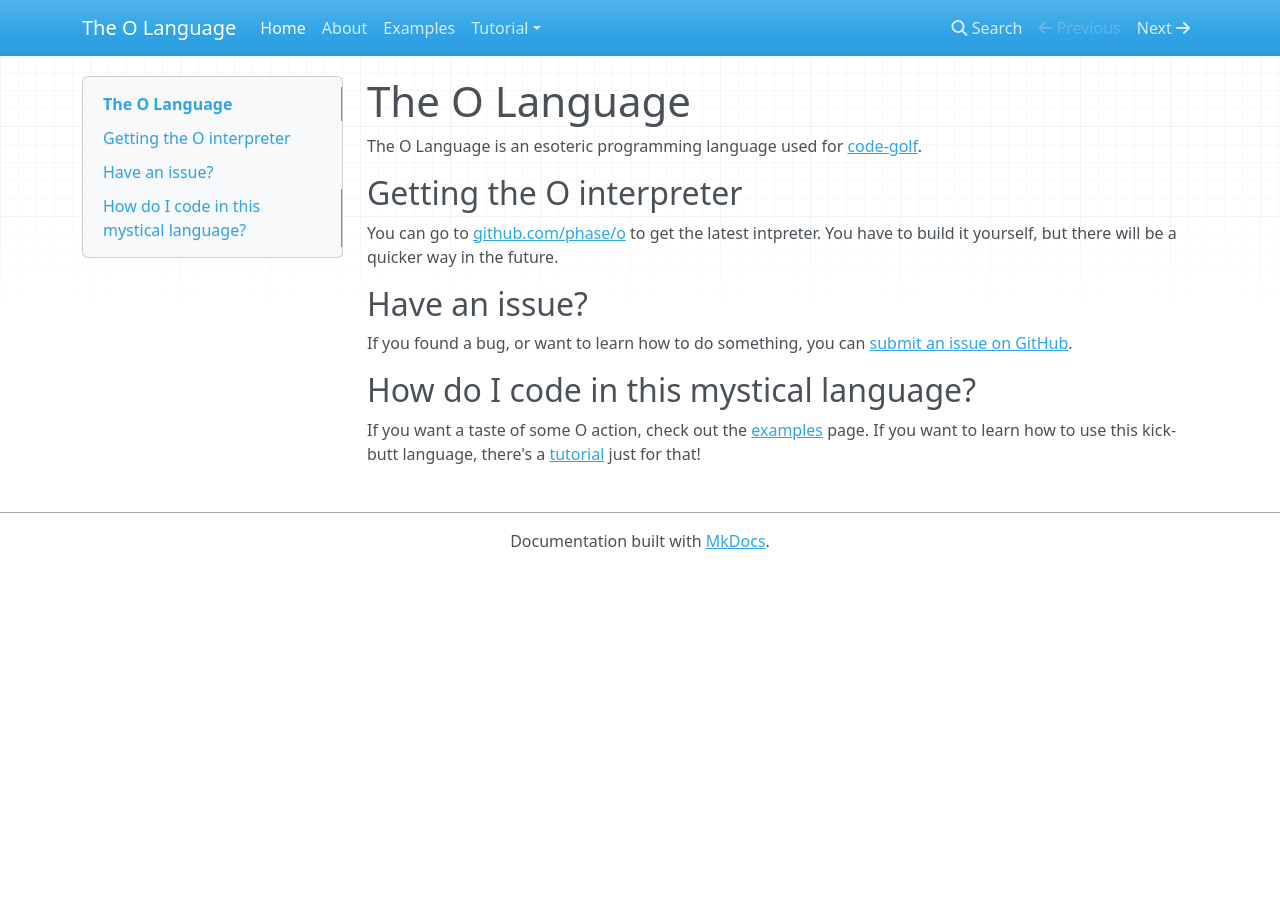
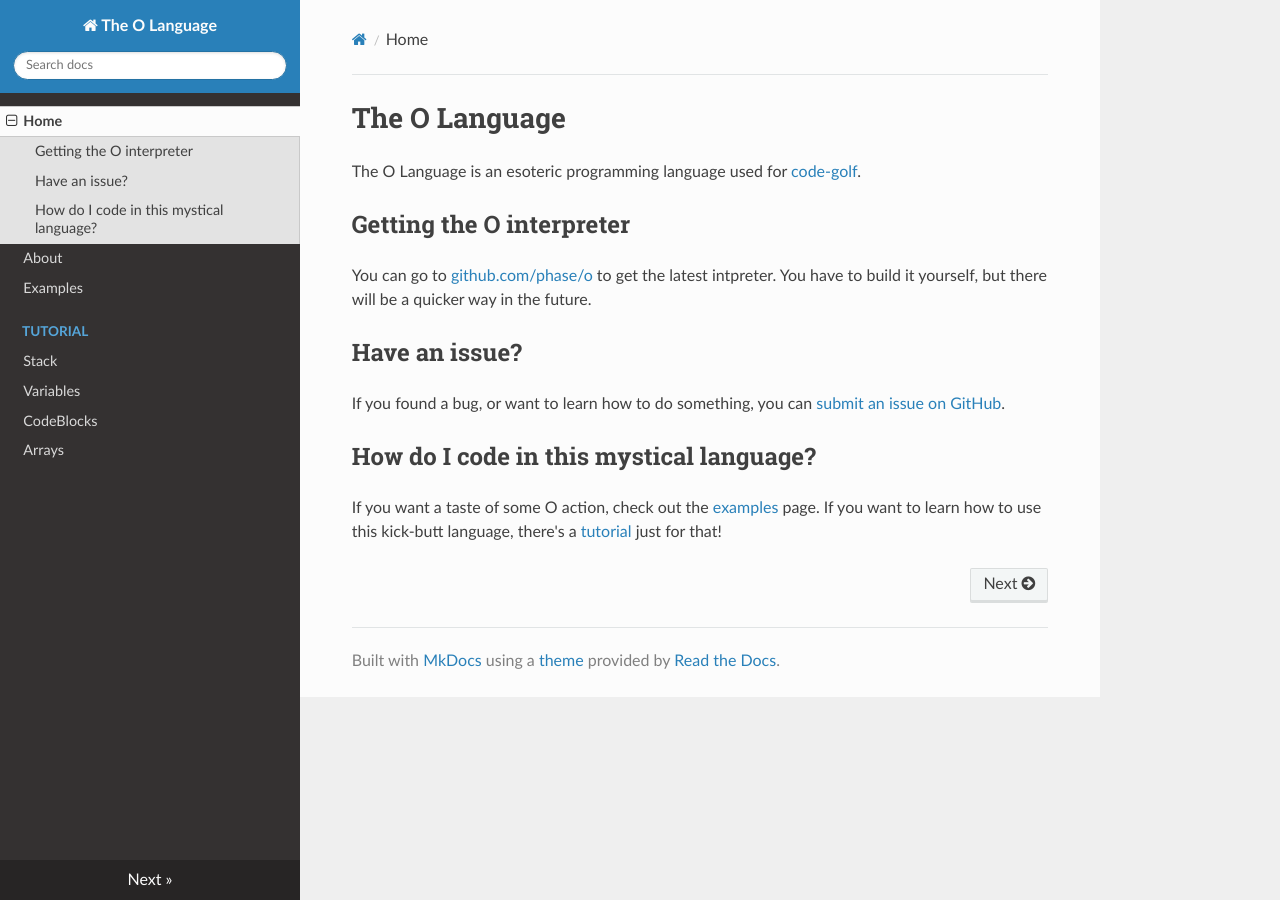
Before and after one commit to phase/o, an MkDocs documentation site: the page built from docs/index.md, in a window 1280 px wide. Built offline with MkDocs 1.6.1, drawn with Linux system fonts in a browser that asks for light colours; nearby versions of some CDN libraries; old or Windows-style settings are respelled for this version of MkDocs; some of the changed lines change nothing that is shown.

Commit message:
fix docs -_-

```diff
--- a/mkdocs.yml
+++ b/mkdocs.yml
@@ -1,10 +1,11 @@
 site_name: The O Language
 pages:
-- Home: 'index.md'
-- About: 'about.md'
-- Examples: 'examples.md'
+- Home: index.md
+- About: about.md
+- Examples: examples.md
 - Tutorial:
-    - 'Stack': 'tutorial/stack.md'
-    - 'Variables': 'tutorial/variables.md'
-    - 'CodeBlocks': 'tutorial/codeblocks.md'
-    - 'Arrays': 'tutorial/arrays.md'
+    - Stack: tutorial/stack.md
+    - Variables: tutorial/variables.md
+    - CodeBlocks: tutorial/codeblocks.md
+    - Arrays: tutorial/arrays.md
+theme: readthedocs
```
